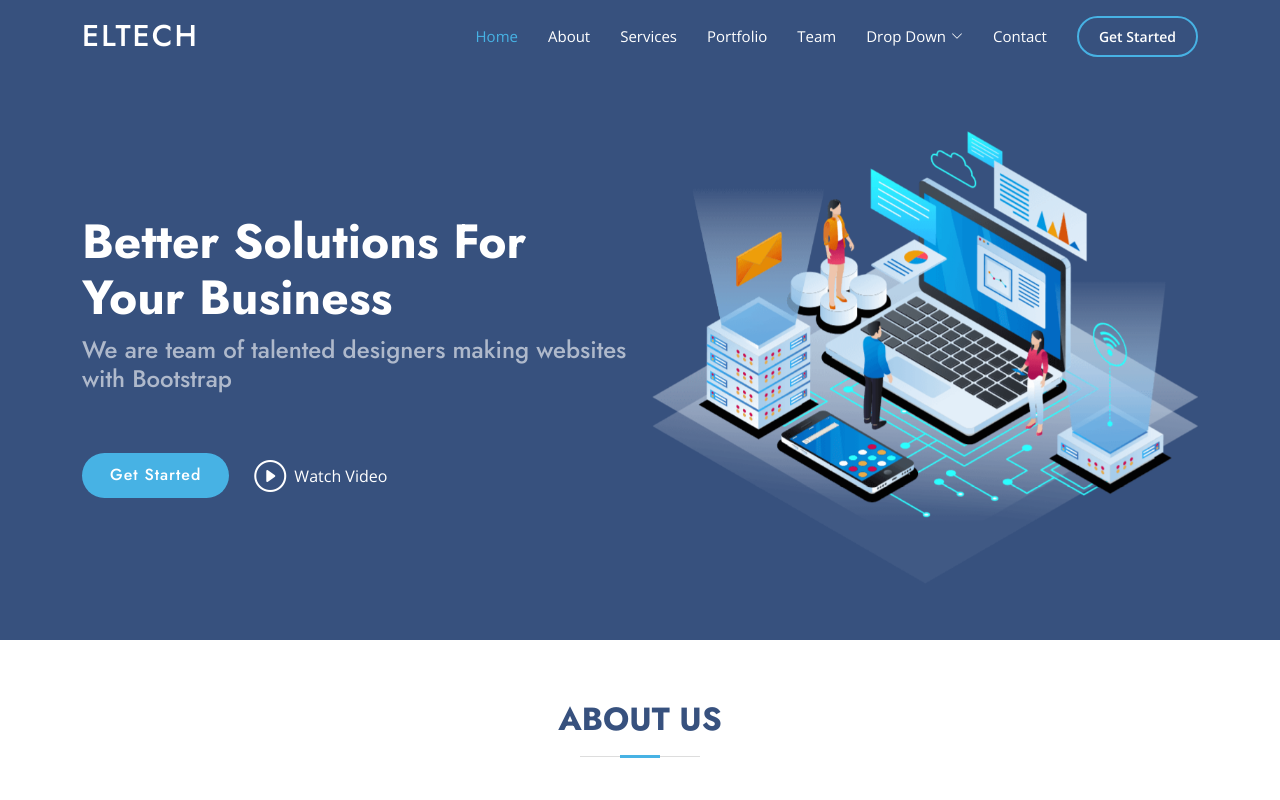
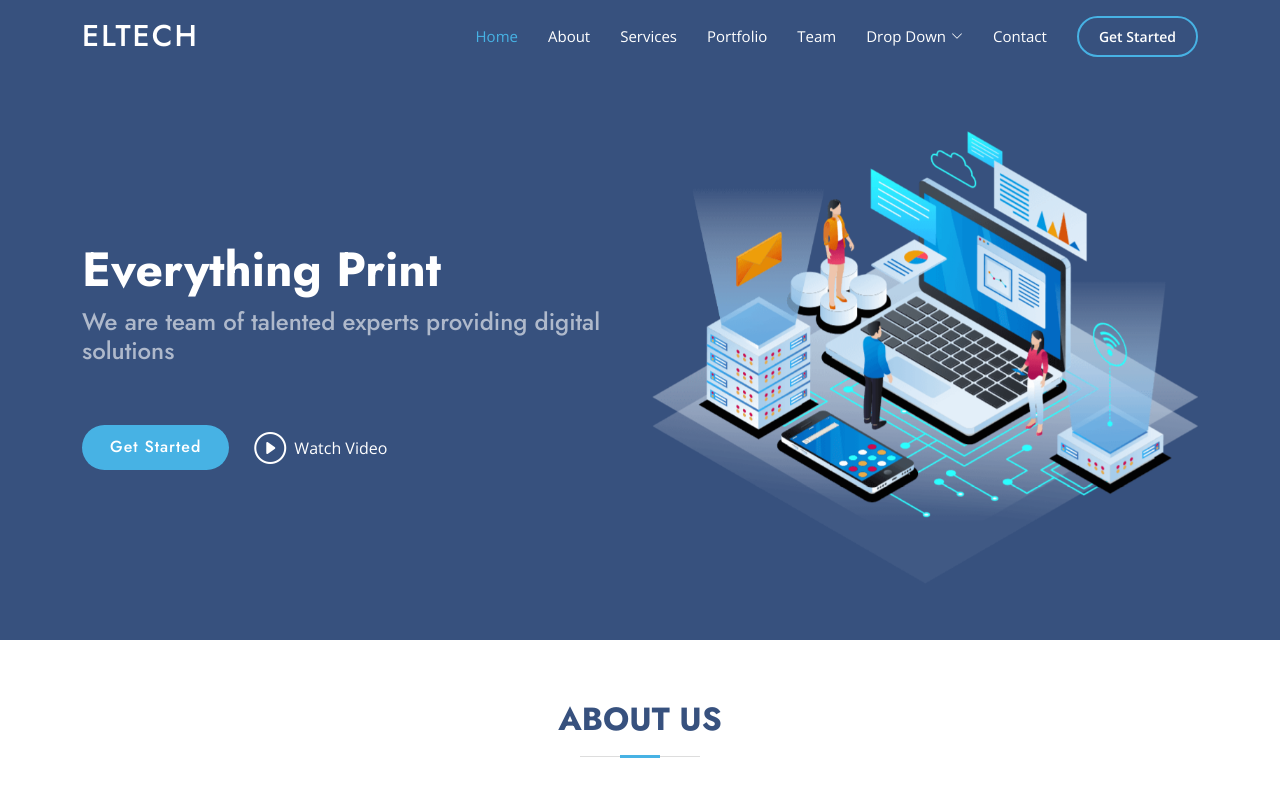
Before and after one commit to Daniel-G1/Eltech, a plain HTML site: page index.html in a window 1280 px wide. Shown: the top 800 px of the page. Drawn offline with nearby package versions, Linux system fonts and the light colour scheme.

Commit message:
Update index.html

```diff
--- a/index.html
+++ b/index.html
@@ -80,8 +80,8 @@
     <div class="container">
       <div class="row">
         <div class="col-lg-6 d-flex flex-column justify-content-center pt-4 pt-lg-0 order-2 order-lg-1" data-aos="fade-up" data-aos-delay="200">
-          <h1>Better Solutions For Your Business</h1>
-          <h2>We are team of talented designers making websites with Bootstrap</h2>
+          <h1>Everything Print</h1>
+          <h2>We are team of talented experts providing digital solutions</h2>
           <div class="d-flex justify-content-center justify-content-lg-start">
             <a href="#about" class="btn-get-started scrollto">Get Started</a>
             <a href="https://www.youtube.com/watch?v=jDDaplaOz7Q" class="glightbox btn-watch-video"><i class="bi bi-play-circle"></i><span>Watch Video</span></a>
```
